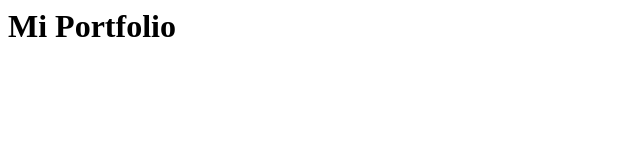
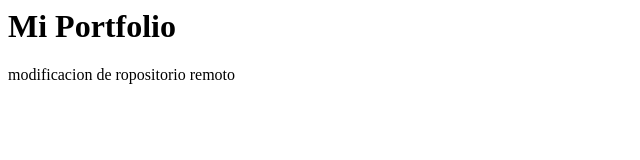
Before and after one commit to PacukaLAKD/portfolio-FrontEnd, a plain HTML site: page index.html in a window 1280 px wide. Shown: the whole page, without its empty margins (0-640 px from the left). Drawn offline with Linux system fonts and the light colour scheme.

Commit message:
Update index.html

```diff
--- a/index.html
+++ b/index.html
@@ -1 +1,2 @@
 <h1> Mi Portfolio</h1>
+<p> modificacion de ropositorio remoto </p>
```
